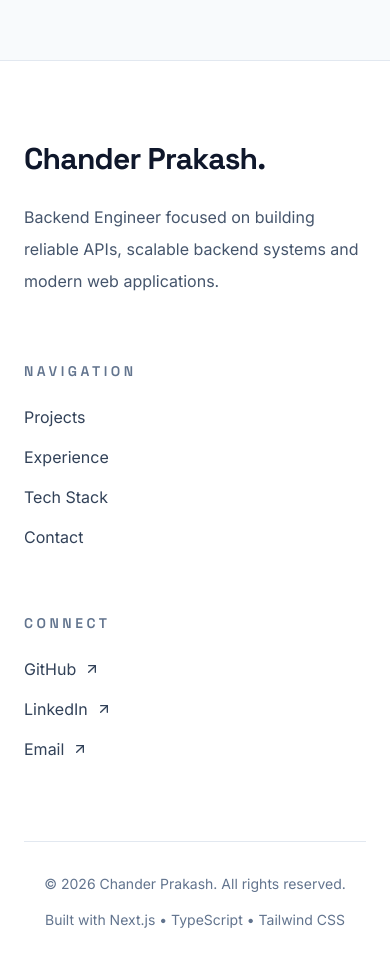
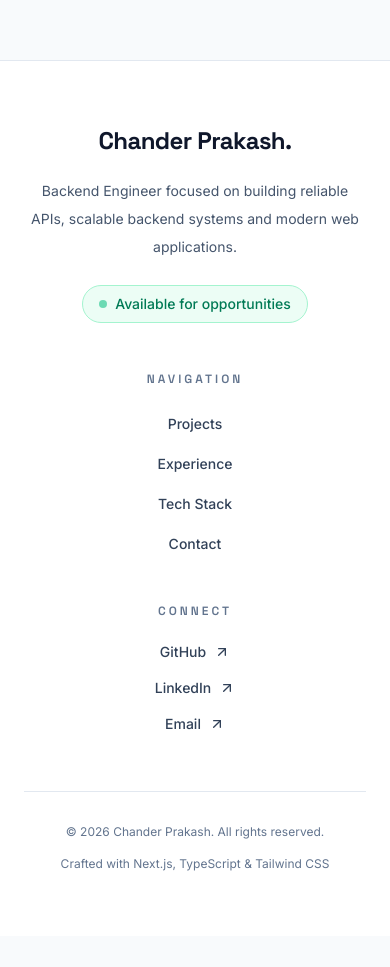
Before and after one commit to Chander3121/whoischanderprakash, a Next.js app: page / in a window 390 px wide. Shown: the part 10080-11047 px from the top of the page. After the commit the page ends 11016 px from the top, so only its background shows below. Built offline with nearby package versions, Linux system fonts and the light colour scheme; no server answers.

Commit message:
Make footer section responsive

```diff
--- a/components/layout/Footer.tsx
+++ b/components/layout/Footer.tsx
@@ -38,25 +38,54 @@ const socials = [
 export default function Footer() {
   return (
     <footer className="border-t border-slate-200 bg-white">
-      <div className="mx-auto max-w-7xl px-6 py-20 lg:px-10">
-        <div className="grid gap-16 lg:grid-cols-3">
+      <div className="mx-auto max-w-7xl px-6 py-16 lg:px-10 lg:py-20">
+        <div className="grid gap-12 text-center md:grid-cols-2 md:text-left lg:grid-cols-3 lg:gap-16">
           {/* Brand */}
 
           <div>
-            <h2 className="font-[var(--font-space)] text-3xl font-bold tracking-tight text-slate-900">
+            <h2 className="font-[var(--font-space)] text-2xl font-bold tracking-tight text-slate-900 sm:text-3xl">
               Chander Prakash.
             </h2>
 
-            <p className="mt-6 max-w-sm leading-8 text-slate-600">
+            <p className="mt-5 mx-auto max-w-sm text-sm leading-7 md:mx-0 sm:text-base sm:leading-8 text-slate-600">
               Backend Engineer focused on building reliable APIs,
               scalable backend systems and modern web applications.
             </p>
+            <div
+              className="
+                mt-6
+
+                inline-flex
+                items-center
+                gap-2
+
+                rounded-full
+
+                border
+                border-emerald-200
+
+                bg-emerald-50
+
+                px-4
+                py-2
+
+                text-sm
+                font-medium
+
+                text-emerald-700
+              "
+            >
+              <span className="h-2 w-2 rounded-full bg-emerald-500 animate-pulse" />
+
+              Available for opportunities
+            </div>
           </div>
+
 
           {/* Navigation */}
 
           <div>
-            <h3 className="text-sm font-semibold uppercase tracking-[0.25em] text-slate-500">
+            <h3 className="text-xs sm:text-sm font-semibold uppercase tracking-[0.25em] text-slate-500">
               Navigation
             </h3>
 
@@ -65,7 +94,7 @@ export default function Footer() {
                 <li key={item.label}>
                   <Link
                     href={item.href}
-                    className="inline-flex items-center gap-2 text-slate-700 transition-colors hover:text-blue-600"
+                    className="inline-flex items-center gap-2 text-sm font-medium text-slate-700 transition-all duration-300 hover:text-blue-600 hover:translate-x-1"
                   >
                     {item.label}
                   </Link>
@@ -77,18 +106,18 @@ export default function Footer() {
           {/* Social */}
 
           <div>
-            <h3 className="text-sm font-semibold uppercase tracking-[0.25em] text-slate-500">
+            <h3 className="text-xs sm:text-sm font-semibold uppercase tracking-[0.25em] text-slate-500">
               Connect
             </h3>
 
-            <ul className="mt-6 space-y-4">
+            <ul className="mt-5 space-y-3 sm:mt-6 sm:space-y-4">
               {socials.map((item) => (
                 <li key={item.label}>
                   <Link
                     href={item.href}
                     target="_blank"
                     rel="noopener noreferrer"
-                    className="inline-flex items-center gap-2 text-slate-700 transition-colors hover:text-blue-600"
+                    className="inline-flex items-center gap-2 text-sm font-medium text-slate-700 transition-all duration-300 hover:text-blue-600 hover:translate-x-1"
                   >
                     {item.label}
 
@@ -102,13 +131,13 @@ export default function Footer() {
 
         {/* Bottom */}
 
-        <div className="mt-20 flex flex-col items-center justify-between gap-4 border-t border-slate-200 pt-8 text-sm text-slate-500 md:flex-row">
+        <div className="mt-14 flex flex-col items-center gap-4 border-t border-slate-200 pt-8 text-xs text-slate-500 sm:text-sm md:mt-20 md:justify-between md:text-left md:flex-row">
           <p>
             © {new Date().getFullYear()} Chander Prakash. All rights reserved.
           </p>
 
           <p>
-            Built with Next.js • TypeScript • Tailwind CSS
+            Crafted with Next.js, TypeScript & Tailwind CSS
           </p>
         </div>
       </div>
```
